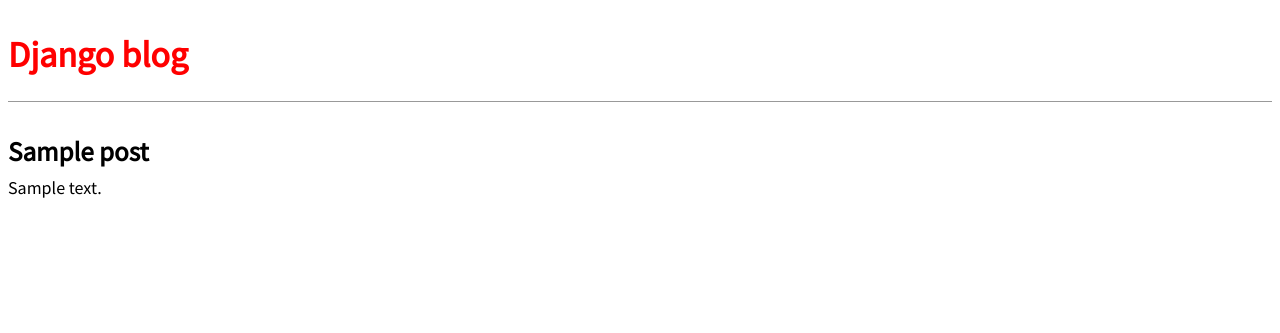
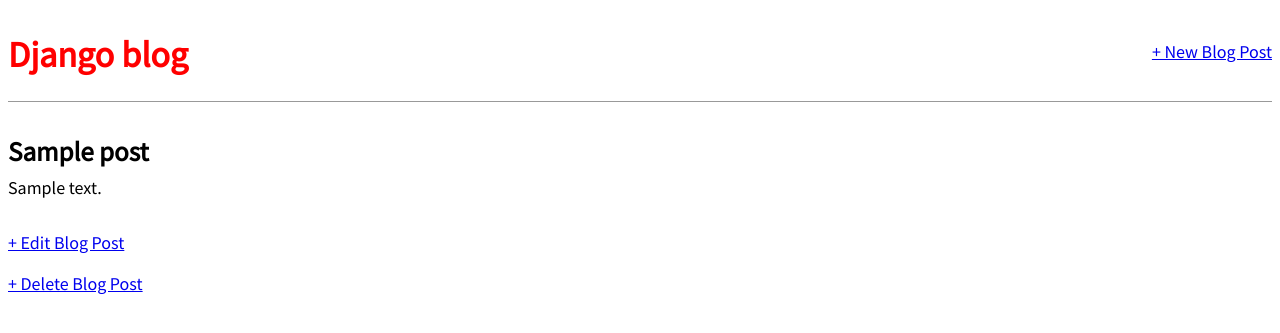
Before and after one commit to efiivanir/django_proj, a Django app: page /post/1/ in a window 1280 px wide. Shown: the top 333 px of the page. Run offline with Django 4.2, Linux system fonts and the light colour scheme; tables that the repository leaves empty hold one stand-in row (values such as "Sample post").

Commit message:
Complete Ch06

```diff
--- a/blog/urls.py
+++ b/blog/urls.py
@@ -1,7 +1,15 @@
 from django.urls import path
-from .views import BlogListView, BlogDetailView
+from .views import BlogListView, BlogDetailView, BlogCreateView, BlogUpdateView, BlogDeleteView
 
 urlpatterns = [
-    path("post/<int:pk>/", BlogDetailView.as_view(), name="post_detail"),
-    path("", BlogListView.as_view(), name="home"),
+    path("post/new/", BlogCreateView.as_view(),
+         name="post_new"),
+    path("post/<int:pk>/", BlogDetailView.as_view(),
+         name="post_detail"),
+    path("post/<int:pk>/edit/", BlogUpdateView.as_view(),
+         name="post_edit"),
+    path("post/<int:pk>/delete/", BlogDeleteView.as_view(),
+         name="post_delete"),  # new
+    path("", BlogListView.as_view(),
+         name="home"),
 ]
--- a/blog/views.py
+++ b/blog/views.py
@@ -1,4 +1,5 @@
-from django.views.generic import ListView, DetailView
+from django.urls import reverse_lazy
+from django.views.generic import ListView, DetailView, CreateView, UpdateView, DeleteView
 from .models import Post
 
 
@@ -11,3 +12,20 @@ class BlogListView(ListView):
 class BlogDetailView(DetailView): # new
     model = Post
     template_name = "post_detail.html"
+
+
+class BlogCreateView(CreateView): # new
+    model = Post
+    template_name = "post_new.html"
+    fields = ["title", "author", "body"]
+
+
+class BlogUpdateView(UpdateView): # new
+    model = Post
+    template_name = "post_edit.html"
+    fields = ["title", "body"]
+
+class BlogDeleteView(DeleteView): # new
+    model = Post
+    template_name = "post_delete.html"
+    success_url = reverse_lazy("home")
--- a/proj/settings.py
+++ b/proj/settings.py
@@ -31,8 +31,6 @@ ALLOWED_HOSTS = []
 # Application definition
 
 INSTALLED_APPS = [
-    'account.apps.AccountConfig',
-
     "django.contrib.admin",
     "django.contrib.auth",
     "django.contrib.contenttypes",
--- a/templates/base.html
+++ b/templates/base.html
@@ -8,7 +8,12 @@
     </head>
 <body>
 <header>
-    <h1><a href="{% url 'home' %}">Django blog</a></h1>
+    <div class="nav-left">
+        <h1><a href="{% url 'home' %}">Django blog</a></h1>
+    </div>
+    <div class="nav-right">
+        <a href="{% url 'post_new' %}">+ New Blog Post</a>
+    </div>
 </header>
 <div>
     {% block content %}
--- a/templates/post_detail.html
+++ b/templates/post_detail.html
@@ -4,4 +4,6 @@
         <h2>{{ post.title }}</h2>
         <p>{{ post.body }}</p>
     </div>
+    <p><a href="{% url 'post_edit' post.pk %}">+ Edit Blog Post</a></p>
+    <p><a href="{% url 'post_delete' post.pk %}">+ Delete Blog Post</a></p>
 {% endblock content %}
```
Also changed, not shown: blog/tests.py (+32 -0 lines), templates/post_delete.html (added, +8 -0 lines), templates/post_edit.html (added, +8 -0 lines), templates/post_new.html (added, +8 -0 lines).
